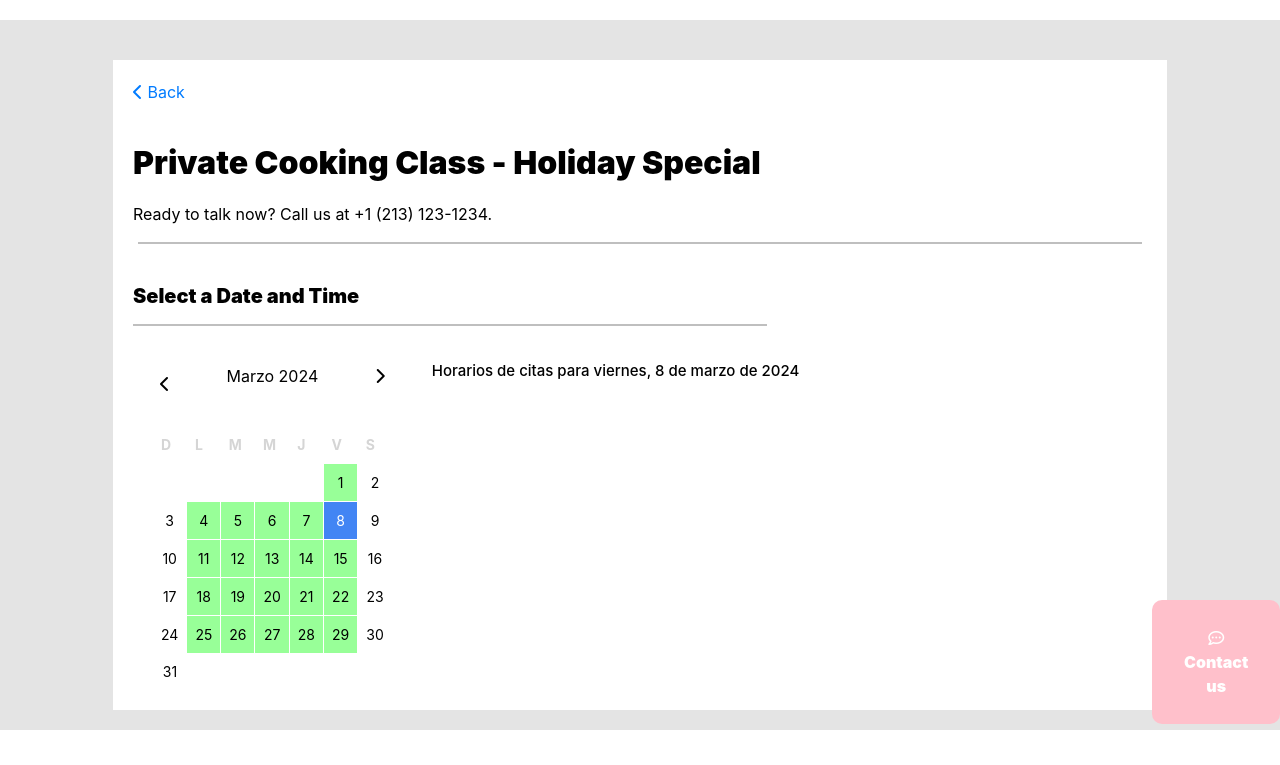
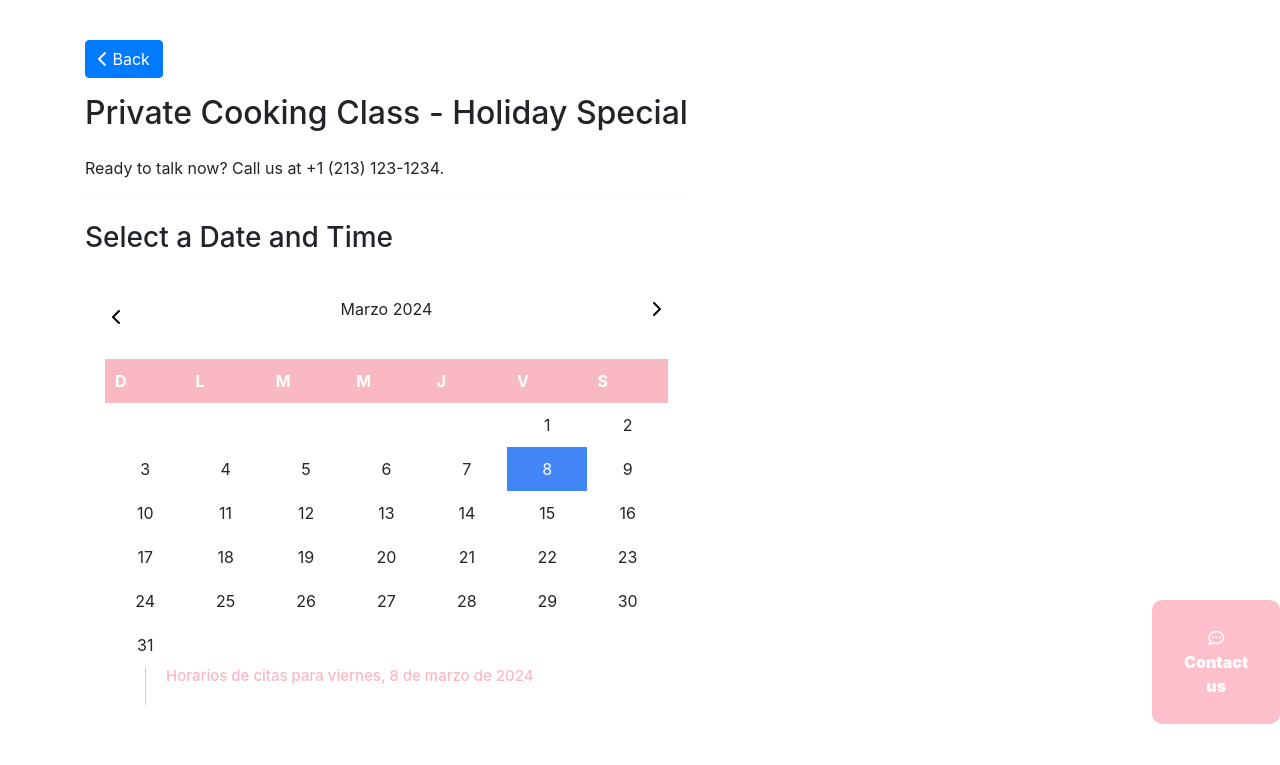
Before and after one commit to juanjh1/Reciper, a Django app: page /calendar in a window 1280 px wide. Shown: the part 56-821 px from the top of the page. Before the commit the page ends 786 px from the top, so only its background shows below. Run offline with Django 5.2, Linux system fonts and the light colour scheme; data comes from the database, SQL or seed files in the repository; both versions use the stored data as it was after the commit; some libraries are stand-ins or nearby versions.

Commit message:
pre commit

```diff
--- a/class_reservation/class_reservation/urls.py
+++ b/class_reservation/class_reservation/urls.py
@@ -1,6 +1,17 @@
 from django.contrib import admin
 from django.urls import include, path
 from django.shortcuts import redirect, render
+
+from django.contrib.auth.decorators import user_passes_test
+
+# Función para verificar si el usuario es superusuario
+def is_superuser(user):
+    return user.is_superuser
+
+# Decorador para restringir el acceso a las vistas solo a superusuarios
+def superuser_required(view_func):
+    return user_passes_test(lambda user: is_superuser(user))(view_func)
+
 
 from payment.views import payment_failed, payment_successful, payment_cancelled
 from .views import user_reservation_view, payment_reservation_view
@@ -42,19 +53,17 @@ def home_view(request):
 def panel_view(request):
     return render(request, "panel/panel.base.html")
 
-
 panel_urlpatterns = [
-    path("", panel_view, name="panel"),
-    path("calendar", calendar_panel_view, name="calendar"),
-    path("calendar/space", add_class_space_view, name="add_class_space"),
-    path(
-        "calendar/space/edit/<int:id>", edit_class_space_view, name="edit_class_space"),
-    path("reservations", reservations_panel_view, name="reservations"),
-    path("reservations/edit/<int:id>", edit_reservation_view, name="edit_reservation"),
-    path("payments", payments_panel_view, name="payments"),
-    path("services", services_panel_view, name="services"),
-    path("services/add", add_service_view, name="add_service"),
-    path("services/edit/<int:service_id>", edit_service_view, name="edit_service"),
+    path("", superuser_required(panel_view), name="panel"),
+    path("calendar", superuser_required(calendar_panel_view), name="calendar"),
+    path("calendar/space", superuser_required(add_class_space_view), name="add_class_space"),
+    path("calendar/space/edit/<int:id>", superuser_required(edit_class_space_view), name="edit_class_space"),
+    path("reservations", superuser_required(reservations_panel_view), name="reservations"),
+    path("reservations/edit/<int:id>", superuser_required(edit_reservation_view), name="edit_reservation"),
+    path("payments", superuser_required(payments_panel_view), name="payments"),
+    path("services", superuser_required(services_panel_view), name="services"),
+    path("services/add", superuser_required(add_service_view), name="add_service"),
+    path("services/edit/<int:service_id>", superuser_required(edit_service_view), name="edit_service"),
 ]
 
 payment_urlpatterns = [
--- a/class_reservation/templates/calendar_dates.html
+++ b/class_reservation/templates/calendar_dates.html
@@ -6,11 +6,9 @@
     /* Estilos CSS aquí */
     #calendar {
         max-width: 800px;
-        margin: 0px 20px;
+        margin: 20px auto;
         padding: 20px;
         background-color: #fff;
-
-
     }
 
     header {
@@ -19,10 +17,6 @@
         align-items: center;
         margin-bottom: 20px;
     }
-    .weekday {
-        background-color: #98FF98;
-        border:1px solid white;
-    }
 
     table {
         width: 100%;
@@ -30,25 +24,24 @@
     }
 
     th, td {
-        padding: 8px;
+        padding: 10px;
         text-align: center;
-        font-size: 14px;
+        font-size: 16px;
     }
 
     th {
-        background-color:white;
-        color: rgb(213, 213, 213);
-
+        background-color: #f8b9c2; /* Rosado */
+        color: #fff;
+        font-weight: bold;
     }
 
     td {
-
         transition: background-color 0.3s;
-        width: 14.28%; /* Ajuste para 7 columnas en una fila */
+        width: 14.28%;
     }
 
     td:hover {
-        background-color: #f2f2f2;
+        background-color: #f9e3e5; /* Rosado claro */
         cursor: pointer;
     }
 
@@ -58,42 +51,98 @@
     }
 
     .appointment {
-        background-color: pink;
+        background-color: #ff7b9c; /* Rosado más oscuro */
         color: #fff;
         font-weight: bold;
-        padding: 2px;
-        border-radius: 2px;
+        padding: 5px 10px;
+        border-radius: 5px;
+        margin: 5px 0;
+        cursor: pointer; /* Agregamos cursor pointer para indicar que es interactivo */
     }
 
     .schedule {
-        margin-top: 20px;
+        margin-left: 20px;
+        flex: 1;
+        padding-left: 20px;
+        border-left: 1px solid #f8b9c2; /* Línea vertical rosada */
+    }
+
+    .schedule h4 {
+        font-size: 20px;
+        margin-bottom: 20px;
+        color: #f8b9c2; /* Rosado */
+    }
+
+    /* Estilos para el modal */
+    .modal {
+        display: none; /* Ocultamos el modal por defecto */
+        position: fixed;
+        z-index: 1;
+        left: 0;
+        top: 0;
+        width: 100%;
+        height: 100%;
+        overflow: auto;
+        background-color: rgba(0,0,0,0.4);
+    }
+
+    .modal-content {
+        background-color: #fefefe;
+        margin: 15% auto;
+        padding: 20px;
+        border: 1px solid #888;
+        width: 80%;
+    }
+
+    .close {
+        color: #aaa;
+        float: right;
+        font-size: 28px;
+        font-weight: bold;
+    }
+
+    .close:hover,
+    .close:focus {
+        color: black;
+        text-decoration: none;
+        cursor: pointer;
     }
 </style>
 
-<div class="content" style="background-color: rgb(228, 228, 228); width: 100%; height: 100%; align-items: center;">
+<div class="content">
+    <div class="container">
+        <div class="row">
+            <div class="col-md-12">
+                <a href="{% url 'home' %}" class="btn btn-primary mb-3"><i class="fa fa-chevron-left"></i> Back</a>
+                <h2 class="mb-4">Private Cooking Class - Holiday Special</h2>
+                <p>Ready to talk now? Call us at +1 (213) 123-1234.</p>
 
-    <div class="" style="color: black; width: 85%;  background-color:white;  margin: 0px auto;">
+                <hr>
 
-        <div style="margin: 20px; padding-top: 20px;"> <a href="{% url 'home' %}"> <i class=" fa fa-solid fa-chevron-left"></i> Back</a ></div>
+                <h3 class="mt-4 mb-3">Select a Date and Time</h3>
 
-        <h2 style="margin: 20px; margin-top: 40px; font-weight: 900;"> Private Cooking Class - Holiday Special</h2>
-        <p style="margin-left: 20px;">Ready to talk now? Call us at +1 (213) 123-1234.</p>
+                <div id="calendar"></div>
 
-        {% for space in class_spaces %}
-    {{space.day }}
-    {{space.start_time }}
-    {{space.end_time }}
-    {{space.space_type }}
-        {% endfor %}
-        <hr style="width: 95%; border:0.3px solid black; margin: auto;">
-        <h3 style="margin-left: 20px; margin-top: 40px; font-weight: 900; font-size: 20px;">Select a Date and Time</h3>
-        <hr style="width: 60%; border:0.3px solid black; margin-left: 20px;">
-        <div id="calendar" style="display: flex; ">
+
+            </div>
         </div>
+    </div>
+</div>
 
+<!-- Modal -->
+<div id="myModal" class="modal">
+    <!-- Contenido del modal -->
+    <div class="modal-content">
+        <span class="close" onclick="closeModal()">&times;</span>
+        <h4>Reservar Cita</h4>
+        <form>
+            <label for="appointmentTime">Hora seleccionada:</label>
+            <input type="text" id="appointmentTime" name="appointmentTime" readonly>
+            <button type="submit">Reservar</button>
+        </form>
     </div>
+</div>
 
-</div>
 
 <script type="text/javascript">
 
@@ -292,4 +341,21 @@
 
     renderCalendar();
 </script>
+
+
+<script type="text/javascript">
+    // Función para abrir el modal
+    function openModal(time) {
+        var modal = document.getElementById("myModal");
+        var appointmentTimeInput = document.getElementById("appointmentTime");
+        appointmentTimeInput.value = time;
+        modal.style.display = "block";
+    }
+
+    // Función para cerrar el modal
+    function closeModal() {
+        var modal = document.getElementById("myModal");
+        modal.style.display = "none";
+    }
+</script>
 {% endblock %}
--- a/class_reservation/templates/class_des.html
+++ b/class_reservation/templates/class_des.html
@@ -41,6 +41,8 @@
     <p>2.5 hours. Hosted in English, Spanish, and French</p>
     <p>Great for groups & Team-Building</p>
 
+
+    <a href="{% url 'reservation' %}"> <button style="color: white; background-color: pink; border: none; padding: 20px; margin-top: 40px; align-items: center; margin: auto; margin-left: 45%;"> GET TICKETS </button> <a>
     <div class="event-info">
         <h3 >Experience Details</h3>
         <ul>
```
Also changed, not shown: class_reservation/templates/reservation_form.html (+6 -6 lines), class_reservation/templates/services.html (+1 -62 lines), class_reservation/db.sqlite3.
